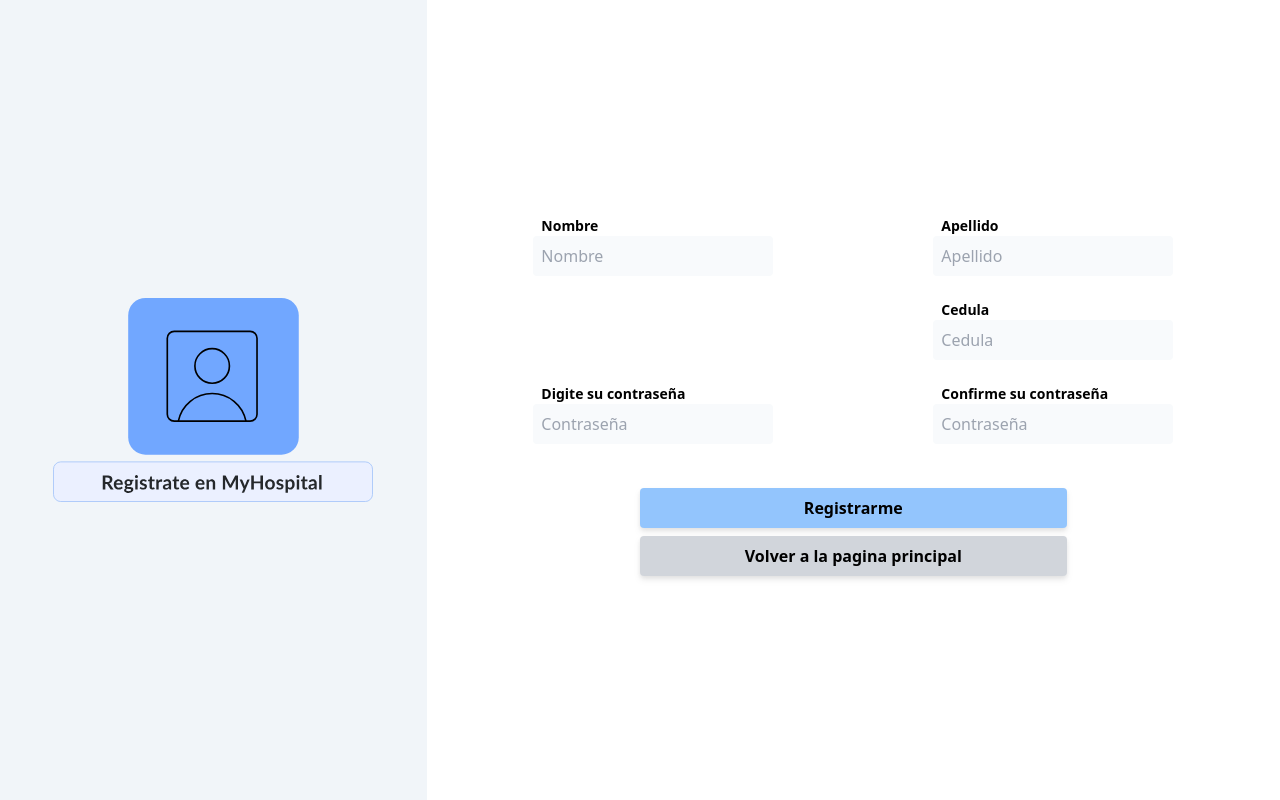
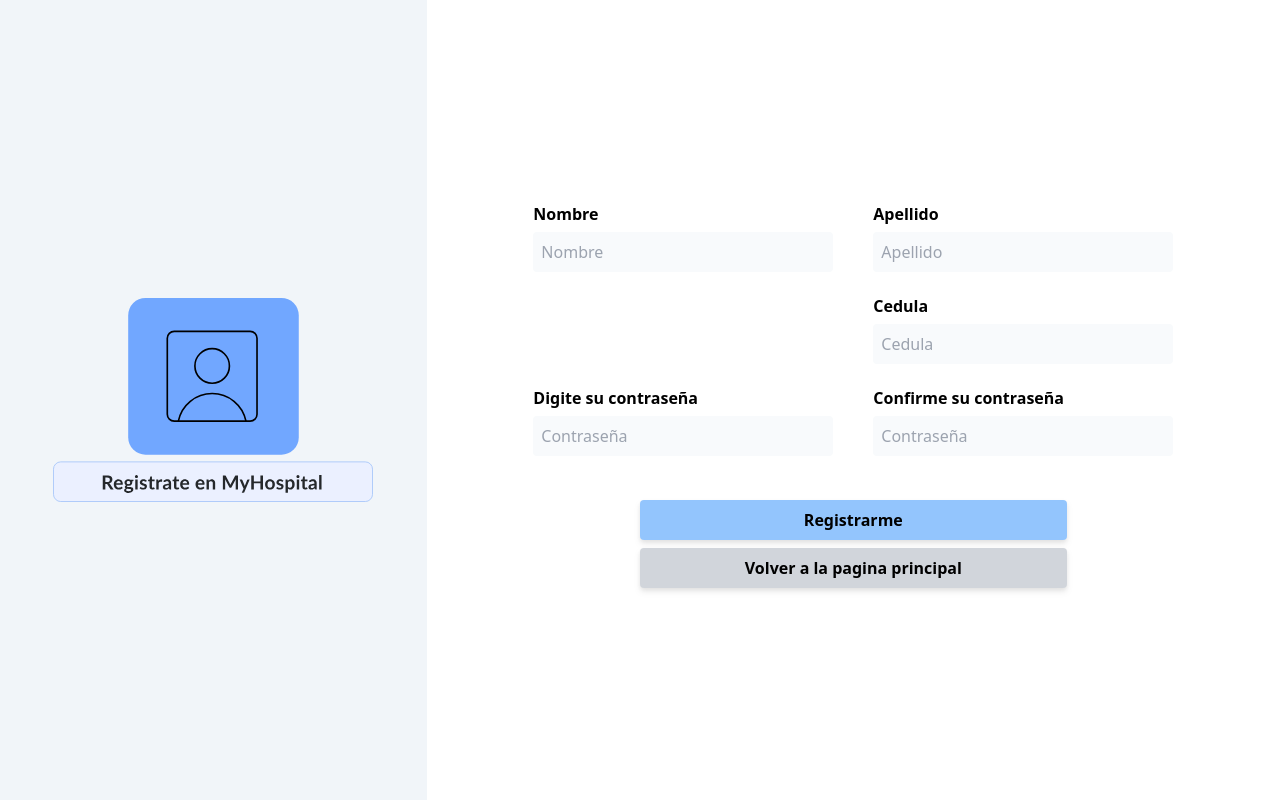
Before and after one commit to Coaxus-ux/Hospital-client, a Svelte app: page /register/1 in a window 1280 px wide. Built offline with nearby package versions, Linux system fonts and the light colour scheme.

Commit message:
Solucionado el espacio de los inputs en los formularios

```diff
--- a/src/view/RegisterMain.svelte
+++ b/src/view/RegisterMain.svelte
@@ -7,35 +7,34 @@
 >
   <LeftImage srcImage="../src/assets/logo_login.svg" />
   <div
-    class="bg-white flex flex-col mx-auto col-span-1 md:col-span-2  content-center justify-center  w-9/12"
+    class="bg-white gap-10 flex flex-col mx-auto col-span-1 md:col-span-2  content-center justify-center  w-9/12"
   >
     <div>
-      <p class="text-center text-4xl my-12  font-bold text-black">
+      <p class="text-center text-5xl font-bold text-black">
         Registro de usuarios
       </p>
     </div>
 
-    <p class="text-center  font-bold text-black">
+    <p class="text-center text-xl font-semibold text-black">
       Seleccione el tipo de usuario a registrar
     </p>
-
     <div
-      class="mt-8 flex flex-col mx-auto  content-center justify-center w-8/12 text-black"
+      class="flex gap-3 flex-col mx-auto content-center justify-center w-8/12 text-black"
     >
       <a
-        class="bg-blue-300 drop-shadow-md duration-500 hover:bg-blue-400 font-bold py-2 px-4 text-center hover:text-black hover:no-underline rounded focus:outline-none focus:shadow-outline"
+        class="bg-blue-300 text-lg drop-shadow-md duration-500 hover:bg-blue-400 font-normal py-2 px-4 text-center hover:text-black hover:no-underline rounded focus:outline-none focus:shadow-outline"
         href="/register/admin"
       >
         Administrador
       </a>
       <a
-        class="my-3 bg-blue-300 drop-shadow-md duration-500 hover:bg-blue-400 font-bold py-2 px-4 text-center hover:text-black hover:no-underline rounded focus:outline-none focus:shadow-outline"
+        class="bg-blue-300 text-lg drop-shadow-md duration-500 hover:bg-blue-400 font-normal py-2 px-4 text-center hover:text-black hover:no-underline rounded focus:outline-none focus:shadow-outline"
         href="/register/doctor"
       >
         Medico
       </a>
       <a
-        class="bg-blue-300 drop-shadow-md duration-500 hover:bg-blue-400 font-bold py-2 px-4 text-center hover:text-black  hover:no-underline rounded focus:outline-none focus:shadow-outline"
+        class="bg-blue-300 text-lg drop-shadow-md duration-500 hover:bg-blue-400 font-normal py-2 px-4 text-center hover:text-black  hover:no-underline rounded focus:outline-none focus:shadow-outline"
         href="/register/patient"
       >
         Paciente
--- a/src/view/RegisterUser.svelte
+++ b/src/view/RegisterUser.svelte
@@ -11,26 +11,28 @@
     class="bg-white flex flex-col mx-auto col-span-1 md:col-span-2  content-center justify-center  w-9/12"
   >
     {#if typeUser === "patient"}
-      <p class="text-center text-4xl my-12  font-bold text-black">
+      <p class="text-center text-5xl my-12 font-bold text-black">
         Registro de paciente
       </p>
     {/if}
     {#if typeUser === "admin"}
-      <p class="text-center text-4xl my-12  font-bold text-black">
+      <p class="text-center text-5xl my-12 font-bold text-black">
         Registro de administrador
       </p>
     {/if}
     {#if typeUser === "doctor"}
-      <p class="text-center text-4xl my-12  font-bold text-black">
+      <p class="text-center text-5xl my-12 font-bold text-black">
         Registro de doctor
       </p>
     {/if}
 
-    <div class="block lg:flex justify-between focus-within:ring-blue-400">
-      <div class="flex-col flex">
+    <div
+      class="block gap-10 lg:flex justify-between focus-within:ring-blue-400"
+    >
+      <div class="flex-col flex flex-1 gap-2">
         <label
           for="nameInput"
-          class="text-sm ml-2 font-bold text-black leading-5 "
+          class="text-md font-semibold text-black leading-5 "
         >
           Nombre
         </label>
@@ -38,13 +40,13 @@
           id="nameInput"
           type="text"
           placeholder="Nombre"
-          class="my-3 bg-slate-50 w-full lg:w-60 h-10 p-2 rounded mt-0 border-slate-200 focus:outline-none"
+          class="my-3 bg-slate-50 w-full h-10 p-2 rounded mt-0 border-slate-200 focus:outline-none"
         />
       </div>
-      <div class="flex-col flex">
+      <div class="flex-col flex flex-1 gap-2">
         <label
           for="lastNameInput"
-          class="text-sm ml-2 font-bold text-black leading-5 "
+          class="text-md font-semibold text-black leading-5 "
         >
           Apellido
         </label>
@@ -52,30 +54,32 @@
           id="lastNameInput"
           type="text"
           placeholder="Apellido"
-          class="my-3 bg-slate-50 w-full h-10 p-2 lg:w-60 rounded mt-0  border-slate-200 focus:outline-none"
+          class="my-3 bg-slate-50 w-full h-10 p-2 rounded mt-0  border-slate-200 focus:outline-none"
         />
       </div>
     </div>
 
-    <div class="block lg:flex justify-between focus-within:ring-blue-400 mt-3">
-      <div class="flex-col flex">
+    <div
+      class="block gap-10 lg:flex justify-between focus-within:ring-blue-400 mt-3"
+    >
+      <div class="flex-col flex flex-1 gap-2">
         {#if typeUser === "patient"}
           <label
             for="birthDateInput"
-            class="text-sm ml-2 font-bold text-black leading-5 "
+            class="text-md font-semibold text-black leading-5 "
           >
             Fecha de nacimiento
           </label>
           <input
             id="birthDateInput"
             type="date"
-            class="my-3 w-full lg:w-60 h-10 p-2 bg-slate-50 rounded mt-0 border-slate-200 focus:outline-none"
+            class="my-3 w-full h-10 p-2 bg-slate-50 rounded mt-0 border-slate-200 focus:outline-none"
           />
         {/if}
         {#if typeUser === "admin" || typeUser === "doctor"}
           <label
             for="nitInput"
-            class="text-sm ml-2 font-bold text-black leading-5 "
+            class="text-md font-semibold text-black leading-5 "
           >
             Nit de empleado
           </label>
@@ -83,15 +87,15 @@
             id="nitInput"
             type="text"
             placeholder="Nit de empleado"
-            class="my-3 w-full lg:w-60 h-10 p-2 bg-slate-50 rounded mt-0 border-slate-200 focus:outline-none"
+            class="my-3 w-full h-10 p-2 bg-slate-50 rounded mt-0 border-slate-200 focus:outline-none"
           />
         {/if}
       </div>
 
-      <div class="flex-col flex">
+      <div class="flex-col flex flex-1 gap-2">
         <label
           for="ccInput"
-          class="text-sm ml-2  font-bold text-black leading-5 "
+          class="text-md font-semibold text-black leading-5 "
         >
           Cedula
         </label>
@@ -99,7 +103,7 @@
           id="ccInput"
           type="number"
           placeholder="Cedula"
-          class="my-3 bg-slate-50 h-10 p-2 w-full lg:w-60 rounded mt-0 border-slate-200 focus:outline-none"
+          class="my-3 bg-slate-50 h-10 p-2 w-full rounded mt-0 border-slate-200 focus:outline-none"
         />
       </div>
     </div>
@@ -109,7 +113,7 @@
       >
         <label
           for="emailInput"
-          class="text-sm ml-2 font-bold text-black leading-5 "
+          class="text-md font-semibold text-black leading-5 "
         >
           Email
         </label>
@@ -123,12 +127,12 @@
     {/if}
     {#if typeUser === "patient" || typeUser === "doctor"}
       <div
-        class="block lg:flex justify-between focus-within:ring-blue-400 mt-3"
+        class="block gap-10 lg:flex justify-between focus-within:ring-blue-400 mt-3"
       >
-        <div class="flex-col flex">
+        <div class="flex-col flex flex-1 gap-2">
           <label
             for="emailInput"
-            class="text-sm ml-2  font-bold text-black leading-5 "
+            class="text-md font-semibold text-black leading-5 "
           >
             Email
           </label>
@@ -136,14 +140,14 @@
             id="emailInput"
             type="text"
             placeholder="ejemplo@mail.com"
-            class="my-3 w-full lg:w-60 bg-slate-50 h-10 p-2 rounded mt-0  border-slate-200 focus:outline-none"
+            class="my-3 w-full bg-slate-50 h-10 p-2 rounded mt-0  border-slate-200 focus:outline-none"
           />
         </div>
 
-        <div class="flex flex-col">
+        <div class="flex flex-col flex-1 gap-2">
           <label
             for="phoneInput"
-            class="text-sm ml-2  font-bold text-black leading-5 "
+            class="text-md font-semibold text-black leading-5 "
           >
             Numero de telefono
           </label>
@@ -151,17 +155,19 @@
             id="phoneInput"
             type="number"
             placeholder="Numero de telefono"
-            class="my-3 bg-slate-50 w-full lg:w-60 rounded mt-0 h-10 p-2 border-slate-200 focus:outline-none"
+            class="my-3 bg-slate-50 w-full rounded mt-0 h-10 p-2 border-slate-200 focus:outline-none"
           />
         </div>
       </div>
     {/if}
 
-    <div class="block lg:flex justify-between mt-3 focus-within:ring-blue-400">
-      <div class="flex-col flex">
+    <div
+      class="block gap-10 lg:flex justify-between mt-3 focus-within:ring-blue-400"
+    >
+      <div class="flex-col flex flex-1 gap-2">
         <label
           for="password"
-          class="text-sm ml-2 font-bold text-black leading-5 "
+          class="text-md font-semibold text-black leading-5 "
         >
           Digite su contraseña
         </label>
@@ -169,13 +175,13 @@
           id="password"
           type="password"
           placeholder="Contraseña"
-          class="my-3 bg-slate-50 w-full lg:w-60 rounded mt-0 h-10 p-2 border-slate-200 focus:outline-none"
+          class="my-3 bg-slate-50 w-full rounded mt-0 h-10 p-2 border-slate-200 focus:outline-none"
         />
       </div>
-      <div class="flex-col flex">
+      <div class="flex-col flex flex-1 gap-2">
         <label
           for="confirmPasswordInput"
-          class="text-sm ml-2 font-bold text-black leading-5 "
+          class="text-md font-semibold text-black leading-5 "
         >
           Confirme su contraseña
         </label>
@@ -183,7 +189,7 @@
           id="confirmPasswordInput"
           type="password"
           placeholder="Contraseña"
-          class="my-3 bg-slate-50 w-full lg:w-60 rounded mt-0 h-10 p-2 border-slate-200 focus:outline-none"
+          class="my-3 bg-slate-50 w-full rounded mt-0 h-10 p-2 border-slate-200 focus:outline-none"
         />
       </div>
     </div>
@@ -191,13 +197,13 @@
       class="mt-8 flex flex-col mx-auto  content-center justify-center w-8/12 text-black"
     >
       <button
-        class="bg-blue-300 drop-shadow-md duration-500 hover:bg-blue-400 font-bold py-2 px-4  rounded focus:outline-none focus:shadow-outline"
+        class="bg-blue-300 drop-shadow-md duration-500 hover:bg-blue-400 font-semibold py-2 px-4  rounded focus:outline-none focus:shadow-outline"
         type="button"
       >
         Registrarme
       </button>
       <a
-        class="my-2 bg-gray-300 drop-shadow-md duration-500 hover:bg-gray-400 font-bold py-2 px-4 text-center hover:text-black hover:no-underline rounded focus:outline-none focus:shadow-outline"
+        class="my-2 bg-gray-300 drop-shadow-md duration-500 hover:bg-gray-400 font-semibold py-2 px-4 text-center hover:text-black hover:no-underline rounded focus:outline-none focus:shadow-outline"
         href="/register"
       >
         Volver a la pagina principal
```
Also changed, not shown: src/view/Login.svelte (+16 -20 lines).
